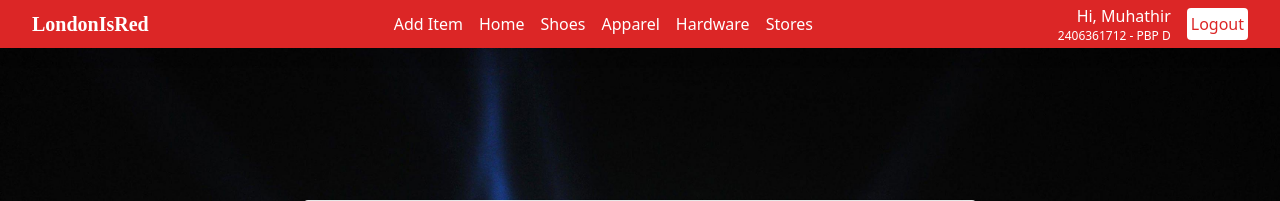
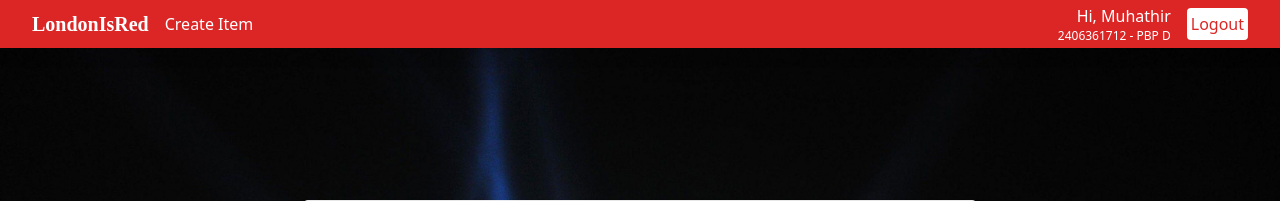
Before and after one commit to rdnsaurus/football-shop, a Django app: page /details/57f9dcd3-59b4-4df0-addb-7ad1d5a874b3/ in a window 1280 px wide. Shown: the top 201 px of the page. Run offline with Django 5.2, Linux system fonts and the light colour scheme; a user stored in the database is signed in; data comes from the database, SQL or seed files in the repository; both versions use the stored data as it was after the commit; some libraries are stand-ins or nearby versions.

Commit message:
Memperbaiki tampilan CSS

```diff
--- a/main/templates/details.html
+++ b/main/templates/details.html
@@ -15,16 +15,20 @@
         {% else %}
         <h2 class="text-2xl font-bold mb-6 text-center">Item by Unknown</h2>
         {% endif %}
-        <div class="flex flex-col md:flex-row items-center md:items-start">
+        <div class="flex flex-col md:flex-row items-center md:items-stretch">
             <img src="{{ item.get_thumbnail }}" alt="{{ item.name }}" class="w-64 h-64 object-cover rounded mb-4 md:mb-0 md:mr-6">
-            <div class="flex-grow">
+            <div class="flex flex-col">
+                <div>
                     <h3 class="text-xl font-semibold text-gray-900 mb-2">{{ item.name }}</h3>
                     <p class="text-gray-600 mb-4">{{ item.description }}</p>
+                </div>
+                <div class="mt-auto">
                     <p class="text-sm text-gray-500 mb-2">Stock: <span class="font-medium">{{ item.stock }}</span></p>
                     <p class="text-lg font-bold text-red-600 mb-4">Rp {{ item.price|intcomma }}</p>
                     <button class="bg-red-600 hover:bg-red-700 text-white py-2 px-4 rounded-xl transition-colors duration-300">
                         Add to Cart
                     </button>
+                </div>
             </div>
         </div>
         <div class="mt-6 text-center">
--- a/main/templates/main.html
+++ b/main/templates/main.html
@@ -31,9 +31,9 @@
         <img src="{% static 'images/noitems.jpg' %}" alt="No items available" class="mx-auto mb-4 w-32 h-32 opacity-50">
         <p class="text-gray-500 italic">No items available.</p>
         {% else %}
-        <div class="flex flex-wrap gap-6">
+        <div class="grid gap-6 grid-cols-1 sm:grid-cols-2 md:grid-cols-3 lg:grid-cols-4">
             {% for item in items %}
-            <div class="bg-white rounded-2xl shadow-md hover:shadow-lg transition-shadow w-64">
+            <div class="bg-white rounded-2xl shadow-md hover:shadow-lg transition-shadow my-6 flex flex-col">
                 <div class="h-40 overflow-hidden rounded-t-2xl bg-gray-100 flex items-center justify-center">
                     <img src="{{ item.get_thumbnail }}" alt="{{ item.name }}" class="h-60 object-cover rounded-t-2xl">
                 </div>
@@ -43,7 +43,7 @@
 
                     <div class="mt-auto">
                         <p class="text-sm text-gray-500">Stock: <span class="font-medium">{{ item.stock }}</span></p>
-                        <p class="text-lg font-bold text-red-600">Rp {{ item.price|intcomma }}</p>
+                        <p class="text-lg font-bold text-red-600">Rp {{ item.price|intcomma|truncatechars:15 }}</p>
                         <div class="flex justify-between items-center mt-3">
                             <a href="{% url 'main:see_details' item.id %}" class="text-red-600 hover:underline">
                                 Details
--- a/main/views.py
+++ b/main/views.py
@@ -89,6 +89,8 @@ def register(request):
             form.save()
             messages.success(request, 'Your account has been successfully created!')
             return redirect('main:login')
+        else :
+            messages.error(request, 'Ayaaya, kayana kamu bikinnya ga bener de...')
     else:
         form = AuthenticationForm(request)
     context = {'form':form}
@@ -104,6 +106,8 @@ def login_user(request):
         response = HttpResponseRedirect(reverse("main:show_main"))
         response.set_cookie('last_login', str(datetime.datetime.now()))
         return response
+      else :
+        messages.error(request, 'Hmm make nih orang...')
 
    else:
       form = AuthenticationForm(request)
--- a/static/css/global.css
+++ b/static/css/global.css
@@ -36,7 +36,7 @@
 }
 
 .zanimation {
-    animation: zanimation 1ms linear infinite;
+    animation: zanimation 50s linear infinite;
 }
 
 .colortrans {
--- a/templates/navbar.html
+++ b/templates/navbar.html
@@ -7,13 +7,8 @@
       </a>
 
       <!-- Desktop Links -->
-      <div class="hidden md:flex items-center space-x-4">
-        <a href="/create-item/" class="text-white hover:text-gray-200">Add Item</a>
-        <a class="text-white hover:text-gray-200" href="#featured_products">Home</a>
-        <a class="text-white hover:text-gray-200" href="#featured_products">Shoes</a>
-        <a class="text-white hover:text-gray-200" href="#featured_products">Apparel</a>
-        <a class="text-white hover:text-gray-200" href="#featured_products">Hardware</a>
-        <a class="text-white hover:text-gray-200" href="#featured_products">Stores</a>
+      <div class="hidden md:flex mr-auto ml-4">
+        <a href="/create-item/" class="text-white hover:text-gray-200">Create Item</a>
       </div>
 
       <!-- User Section (Desktop) -->
@@ -52,7 +47,7 @@
         Home
       </a>
       <a href='/create-item/' class="block text-white hover:text-gray-200 font-medium py-3 transition-colors">
-        Create News
+        Create Item
       </a>
     </div>
 
```
Also changed, not shown: main/templates/create_item.html (+5 -2 lines), main/templates/login.html (+24 -4 lines), main/templates/register.html (+20 -0 lines), db.sqlite3. Lines whose indentation alone changed are shown as unchanged.
